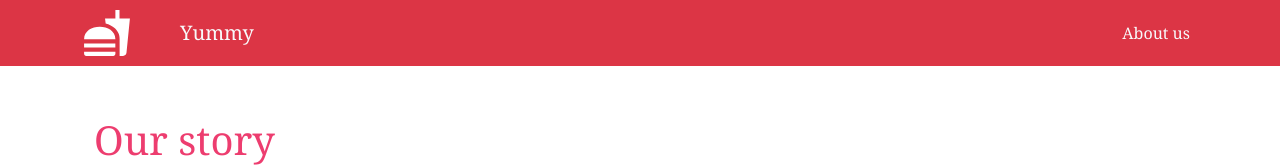
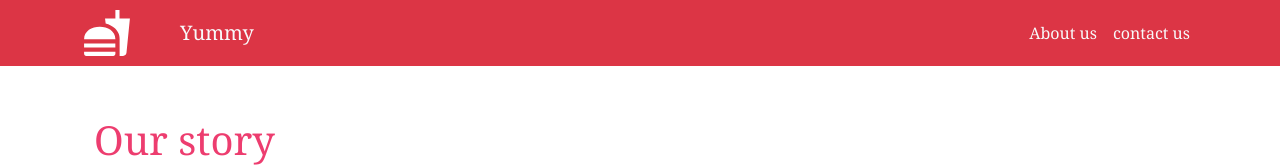
Before and after one commit to youstina533/Yummy_Restaurant, a plain HTML site: page Yummy_Client/about.html in a window 1280 px wide. Shown: the top 167 px of the page. Drawn offline with Linux system fonts and the light colour scheme.

Commit message:
Add contact us link in navigation
Added a contact us link to the navigation bar.

```diff
--- a/Yummy_Client/about.html
+++ b/Yummy_Client/about.html
@@ -25,6 +25,9 @@
                 <ul class="navbar-nav ms-auto">
                     <li class="nav-item">
                         <a href="about.html" class="nav-link text-light">About us</a>
+                    </li>
+                    <li class="nav-item">
+                        <a href="contact.html" class="nav-link text-light">contact us</a>
                     </li>
                 </ul>
             </div>
```
